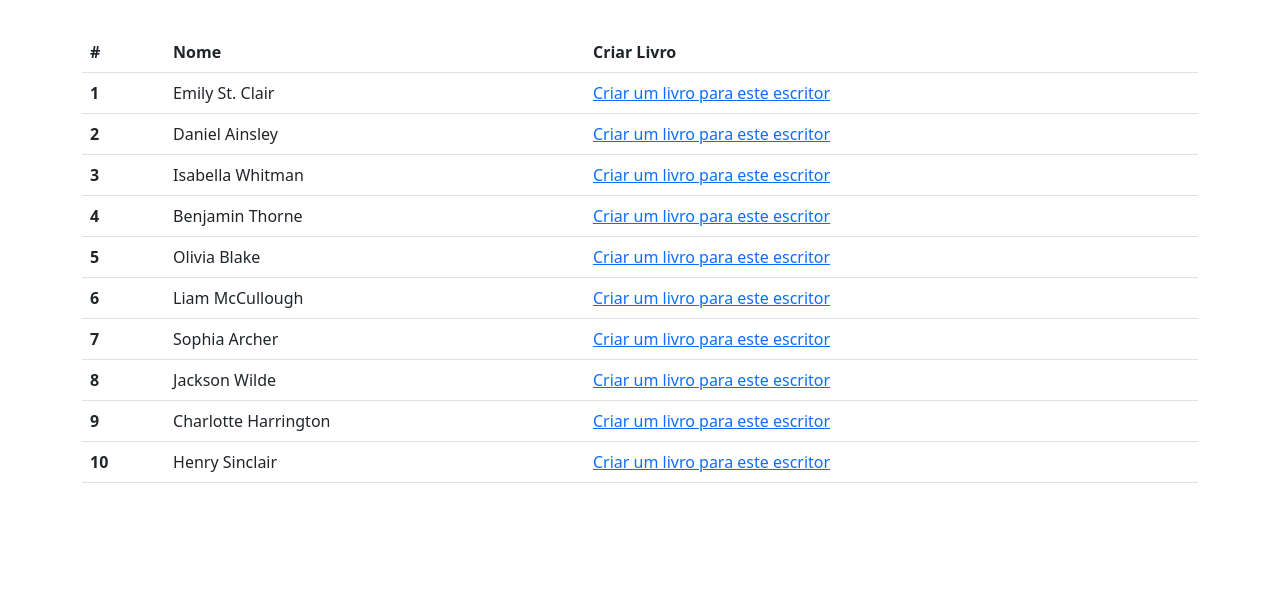
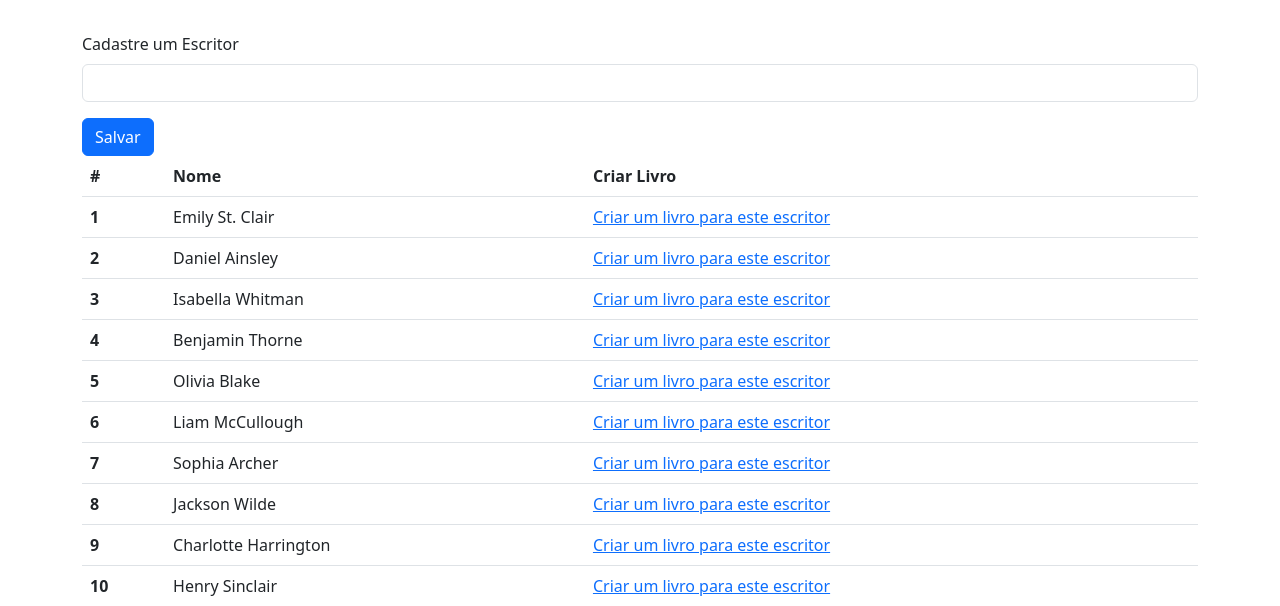
Before and after one commit to zorrzi/tecweb-projeto-exemplo, a Django app: page / in a window 1280 px wide. Shown: the part 56-662 px from the top of the page. Run offline with Django 4.2, Linux system fonts and the light colour scheme; data comes from the database, SQL or seed files in the repository.

Commit message:
Adicionando formulário para criação de escritor

```diff
--- a/livro/models.py
+++ b/livro/models.py
@@ -3,7 +3,7 @@ from django.db import models
 # Create your models here.
 class Escritor(models.Model):
     nome = models.CharField(max_length=200)
-    biografia = models.TextField()
+    biografia = models.TextField(null=True)
 
 class Livro(models.Model):
     titulo = models.CharField(max_length=200)
--- a/livro/templates/livro/index.html
+++ b/livro/templates/livro/index.html
@@ -12,6 +12,7 @@
 <body>
     <nav class="navbar navbar-expand-lg navbar-dark bg-dark">
         <div class="container">
+
             <a class="navbar-brand" href="#">Many-to-one</a>
             <button class="navbar-toggler" type="button" data-bs-toggle="collapse"
                 data-bs-target="#navbarSupportedContent" aria-controls="navbarSupportedContent" aria-expanded="false"
@@ -33,7 +34,14 @@
     </nav>
 
     <div class="container" style="margin-top:2rem;">
-
+        <form method="post">
+            {% csrf_token %}
+            <div class="mb-3">
+                <label for="escritor-input" class="form-label">Cadastre um Escritor</label>
+                <input type="escritor" class="form-control" id="escritor-input" aria-describedby="emailHelp" name="escritor">
+            </div>
+            <button type="submit" class="btn btn-primary">Salvar</button>
+        </form>
         <table class="table">
             <thead>
                 <tr>
--- a/livro/views.py
+++ b/livro/views.py
@@ -5,6 +5,11 @@ from random import choice
 # Create your views here.
 
 def index(request):
+    if request.method == 'POST':
+        nome = request.POST['escritor']
+        escritor = Escritor(nome=nome)
+        escritor.save()
+        return redirect('index')
     escritores = Escritor.objects.all()
     return render(request, 'livro/index.html', {'escritores':escritores})
 
```
Also changed, not shown: livro/migrations/0002_alter_escritor_biografia.py (added).
